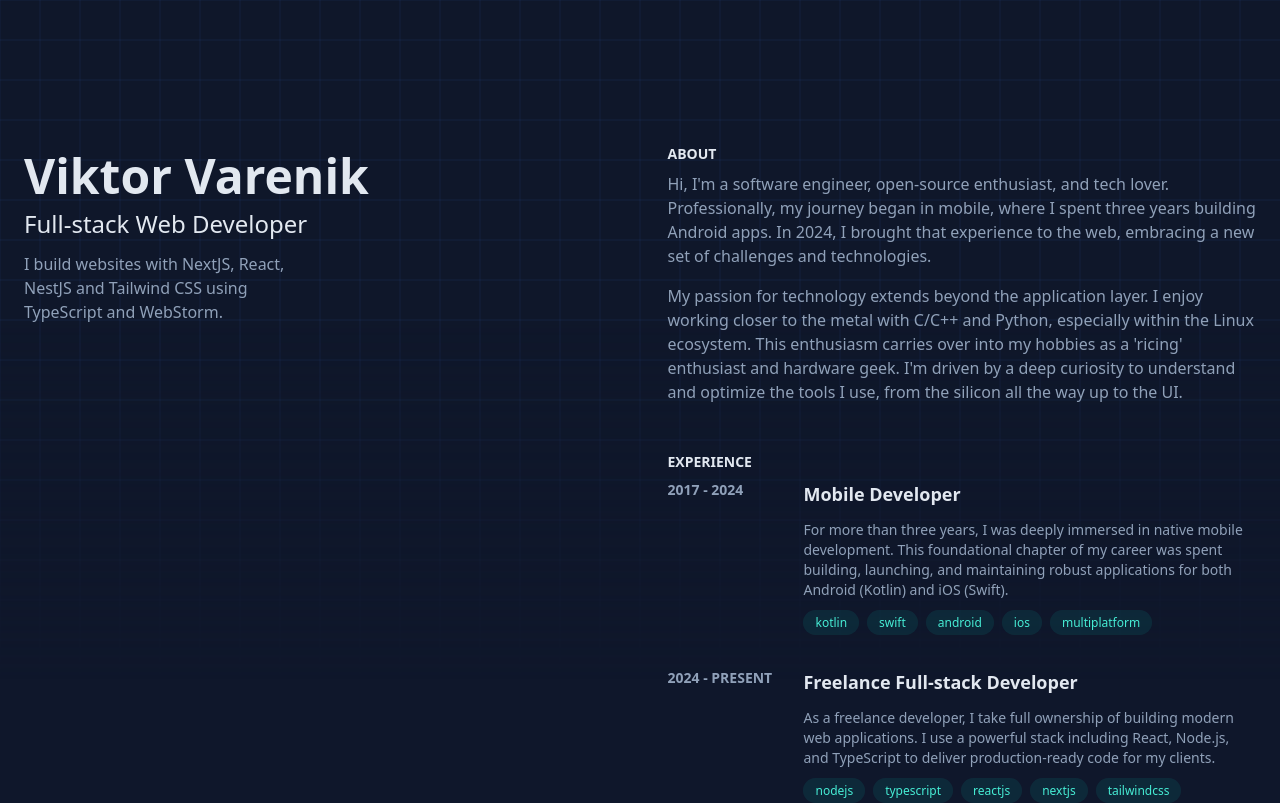
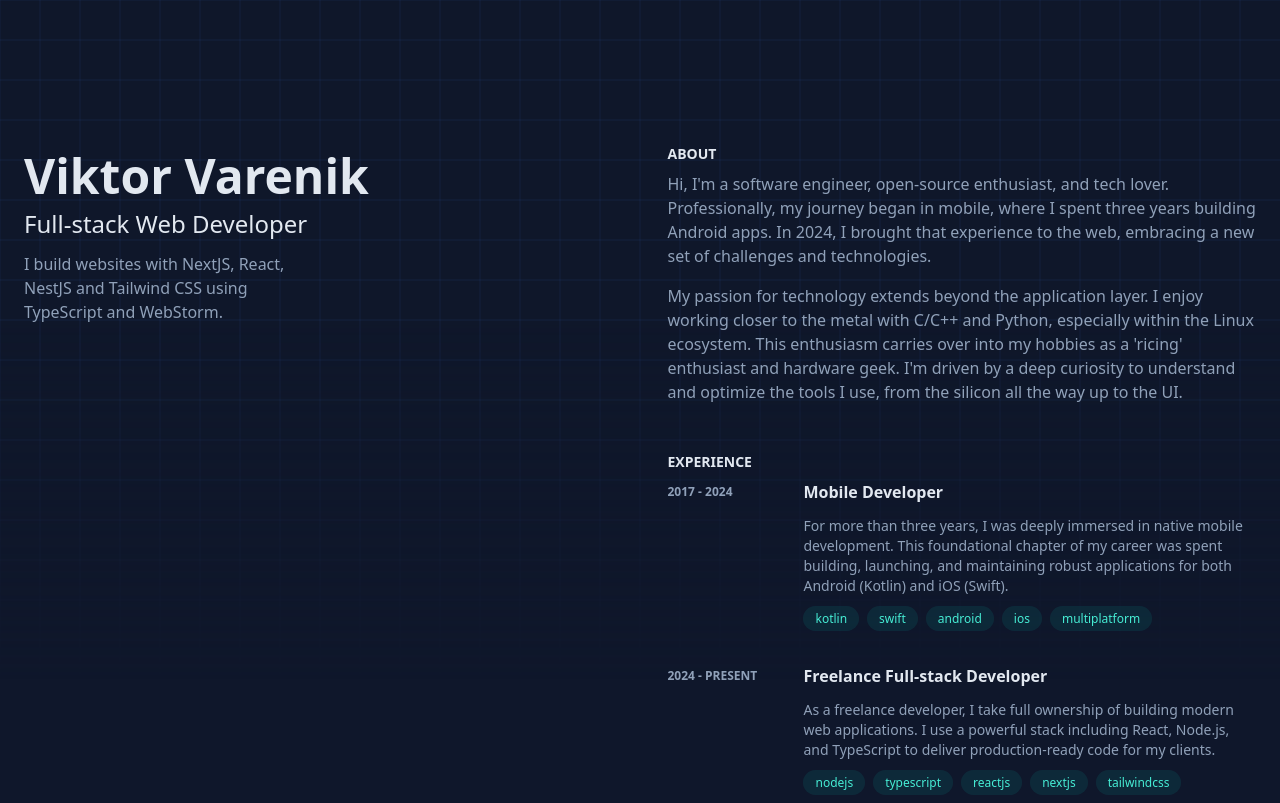
Before and after one commit to kotleni/kotleni.github.io, a Next.js app: page / in a window 1280 px wide. Shown: the top 803 px of the page. Built offline with nearby package versions, Linux system fonts and the light colour scheme.

Commit message:
chore: some adjustments for experience card

```diff
--- a/src/components/experience-card.tsx
+++ b/src/components/experience-card.tsx
@@ -10,12 +10,12 @@ export function ExperienceCard(props: ExperienceCardProps) {
     return (
         <div className="flex flex-col md:flex-row md:gap-2 mb-6">
             <span className="md:w-32 flex-shrink-0">
-                <p className="text-sm font-bold">
+                <p className="text-xs font-bold uppercase mt-1">
                     {props.startDate} - {props.endDate}
                 </p>
             </span>
             <span>
-                <h3 className="text-lg font-bold text-slate-200">
+                <h3 className="text-base font-bold text-slate-200">
                     {props.title}
                 </h3>
                 <p className="text-sm mt-3">{props.description}</p>
```
